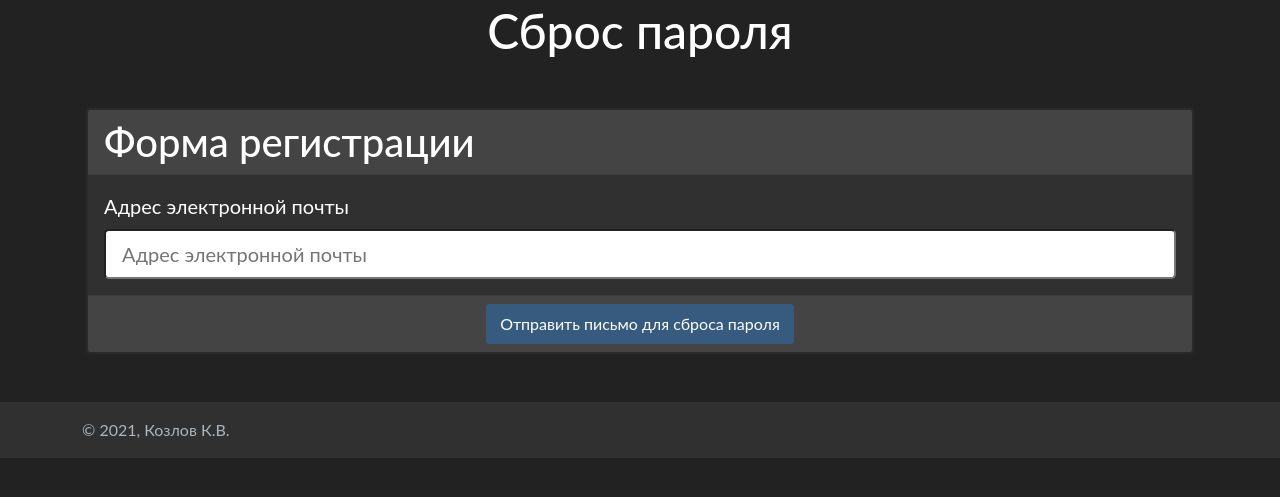
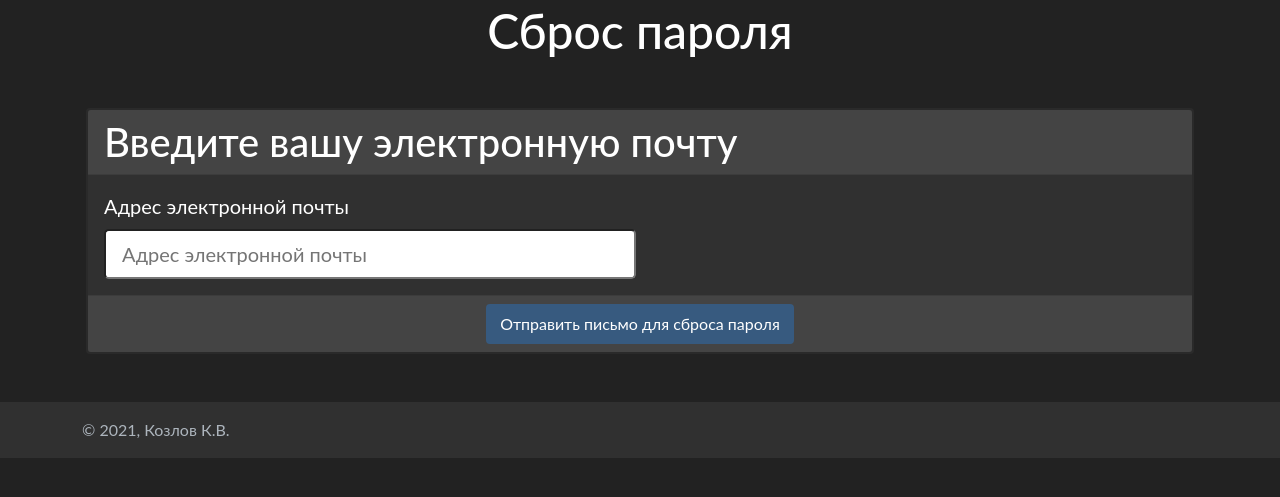
Before and after one commit to KozlovKV/clients-notebook, a Django app: page /profile/password_reset/ in a window 1280 px wide. Shown: the part 94-591 px from the top of the page. Run offline with Django 3.2, Linux system fonts and the light colour scheme; some libraries are stand-ins or nearby versions.

Commit message:
Fixed pswd reset page

```diff
--- a/apps/front_app/views.py
+++ b/apps/front_app/views.py
@@ -116,7 +116,7 @@ class IndexView(BaseDetailedView):
     def get_week_notes(self):
         today = timezone.datetime.today()
         monday = today - datetime.timedelta(days=today.weekday())
-        sunday = monday + datetime.timedelta(days=7)
+        sunday = monday + datetime.timedelta(days=6)
         return sorter.ServiceNoteDateSorter(
             service_models.ServiceNote,
             service_models.ServiceNote.objects.filter(
--- a/apps/profile_app/templates/auth/password_reset_confirm.html
+++ b/apps/profile_app/templates/auth/password_reset_confirm.html
@@ -3,14 +3,16 @@
 {% block main_content %}
     <form method="post" class="card m-1 border-2">
         <h2 class="card-header">Задайте новый пароль</h2>
-        <div class="card-body m-2 row row-cols-md-2 g-2">
+        <div class="card-body">
             {% csrf_token %}
+            <div class="row row-cols-1 row-cols-md-2 g-2">
             {% for field in form %}
                 <div class="card-text col">
                     <label class="form-label fs-5" for="id_{{ field.name }}">{{ field.label }}</label>
                     {{ field }}
                 </div>
             {% endfor %}
+            </div>
         </div>
         <div class="card-footer text-center">
             <input type="submit" class="btn btn-primary border-2" value="Изменить пароль">
--- a/apps/profile_app/templates/auth/password_reset_form.html
+++ b/apps/profile_app/templates/auth/password_reset_form.html
@@ -2,15 +2,17 @@
 
 {% block main_content %}
     <form method="post" class="card m-1 border-2">
-        <h2 class="card-header">Форма регистрации</h2>
+        <h2 class="card-header">Введите вашу электронную почту</h2>
         <div class="card-body">
             {% csrf_token %}
+            <div class="row row-cols-1 row-cols-md-2 g-2">
             {% for field in form %}
                 <div class="card-text col">
                     <label class="form-label fs-5" for="id_{{ field.name }}">{{ field.label }}</label>
                     {{ field }}
                 </div>
             {% endfor %}
+            </div>
         </div>
         <div class="card-footer text-center">
             <input type="submit" class="btn btn-primary border-2" value="Отправить письмо для сброса пароля">
```
